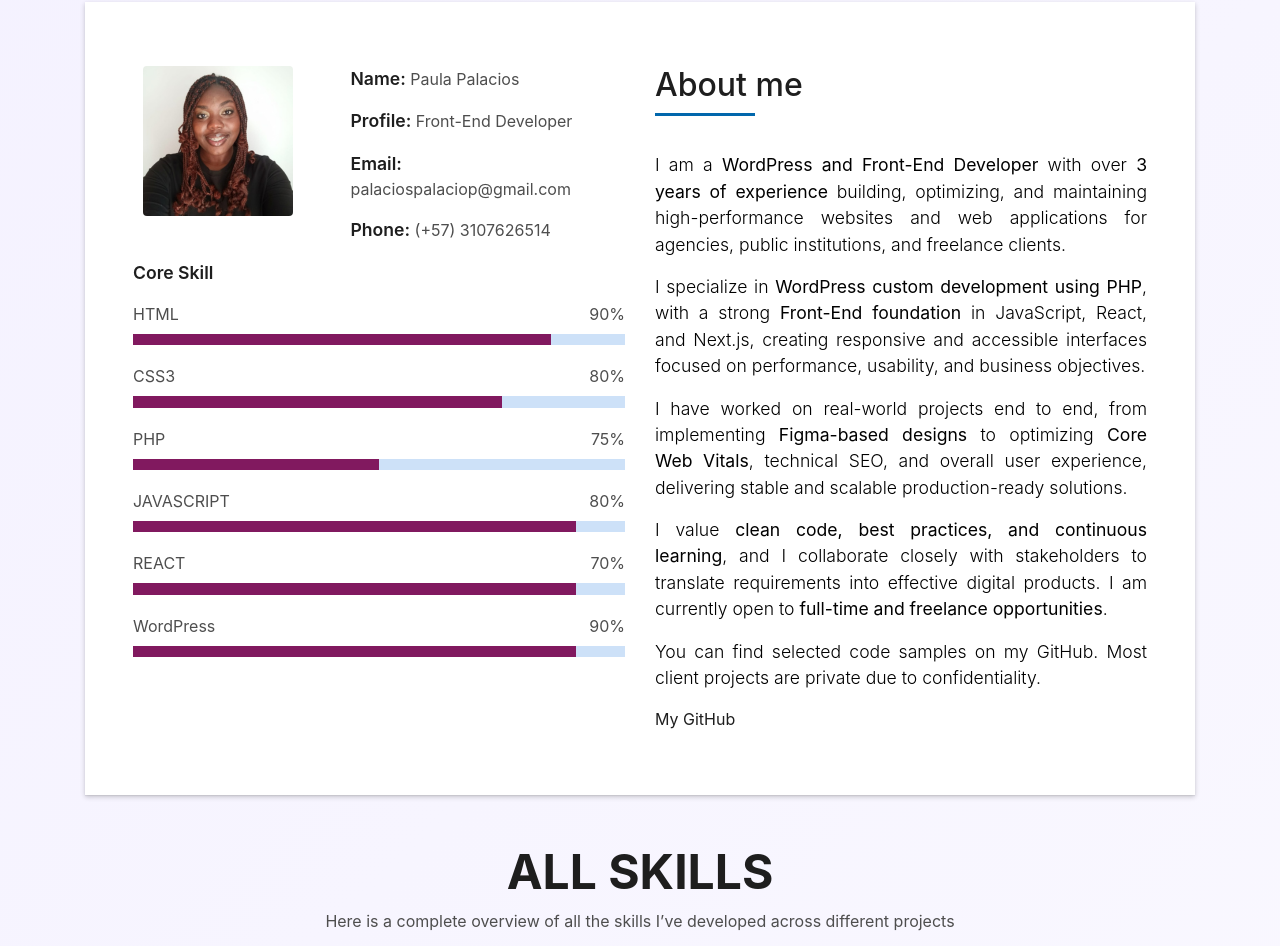
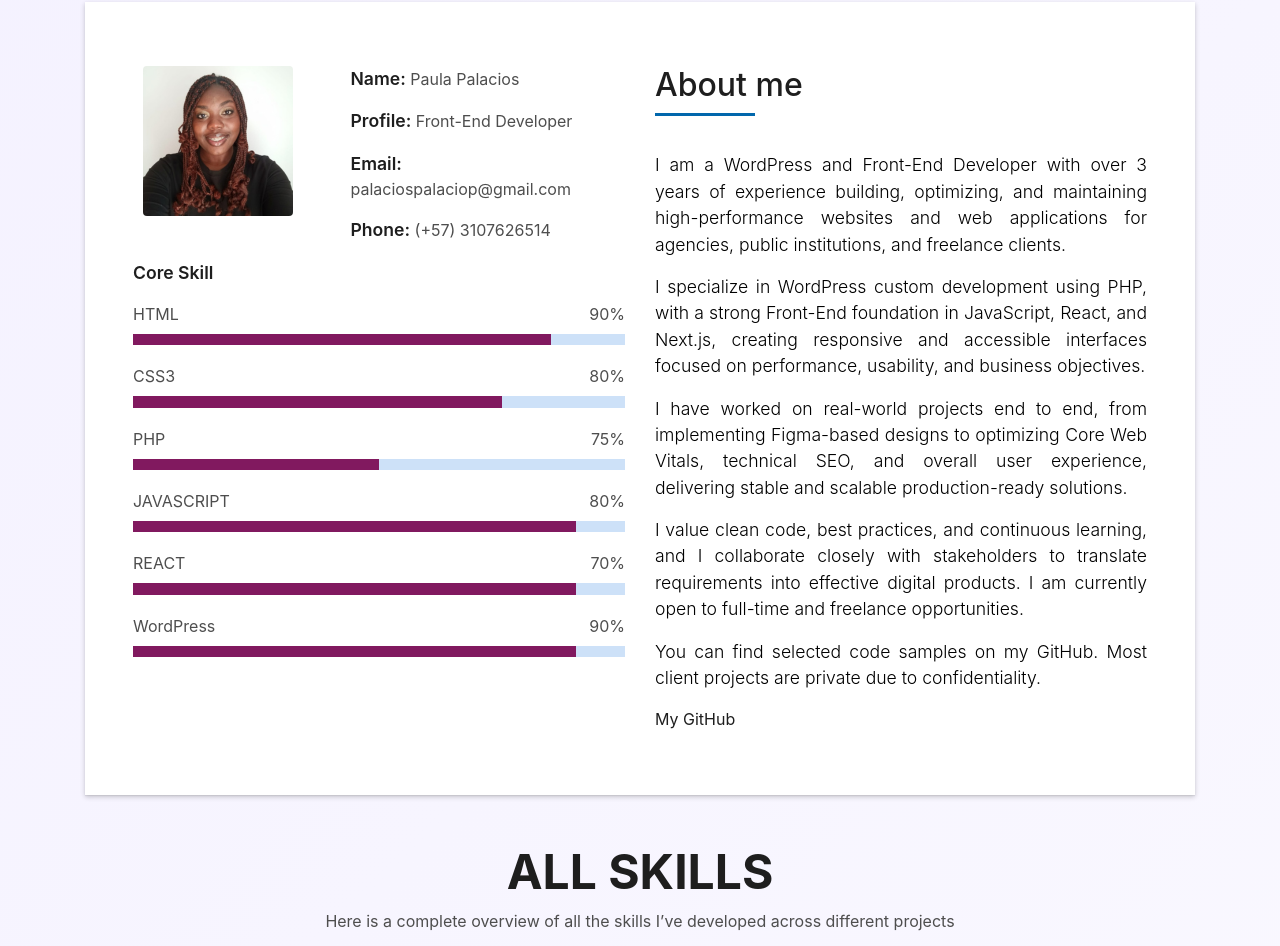
Before and after one commit to Pau2004-An/DevPaulaPalacios, a plain HTML site: page index.html in a window 1280 px wide. Shown: the part 862-1808 px from the top of the page. Drawn offline with nearby package versions, Linux system fonts and the light colour scheme; files whose address does not match are found by name.

Commit message:
Actualización del portafolio

```diff
--- a/index.html
+++ b/index.html
@@ -227,41 +227,33 @@
                       <h5 class="title-left">About me</h5>
                     </div>
                     <p class="lead">
-                      I am a
-                      <strong>WordPress and Front-End Developer</strong> with
-                      over <strong>3 years of experience</strong> building,
-                      optimizing, and maintaining high-performance websites and
-                      web applications for agencies, public institutions, and
-                      freelance clients.
+                      I am a WordPress and Front-End Developer with over 3 years
+                      of experience building, optimizing, and maintaining
+                      high-performance websites and web applications for
+                      agencies, public institutions, and freelance clients.
                     </p>
 
                     <p class="lead">
-                      I specialize in
-                      <strong>WordPress custom development using PHP</strong>,
-                      with a strong <strong>Front-End foundation</strong> in
-                      JavaScript, React, and Next.js, creating responsive and
-                      accessible interfaces focused on performance, usability,
-                      and business objectives.
+                      I specialize in WordPress custom development using PHP,
+                      with a strong Front-End foundation in JavaScript, React,
+                      and Next.js, creating responsive and accessible interfaces
+                      focused on performance, usability, and business
+                      objectives.
                     </p>
 
                     <p class="lead">
                       I have worked on real-world projects end to end, from
-                      implementing
-                      <strong>Figma-based designs</strong> to optimizing
-                      <strong>Core Web Vitals</strong>, technical SEO, and
-                      overall user experience, delivering stable and scalable
-                      production-ready solutions.
+                      implementing Figma-based designs to optimizing Core Web
+                      Vitals, technical SEO, and overall user experience,
+                      delivering stable and scalable production-ready solutions.
                     </p>
 
                     <p class="lead">
-                      I value
-                      <strong
-                        >clean code, best practices, and continuous
-                        learning</strong
-                      >, and I collaborate closely with stakeholders to
+                      I value clean code, best practices, and continuous
+                      learning, and I collaborate closely with stakeholders to
                       translate requirements into effective digital products. I
-                      am currently open to
-                      <strong>full-time and freelance opportunities</strong>.
+                      am currently open to full-time and freelance
+                      opportunities.
                     </p>
 
                     <p class="lead">
```
Also changed, not shown: resume.html (+2 -2 lines), 4 other files.
